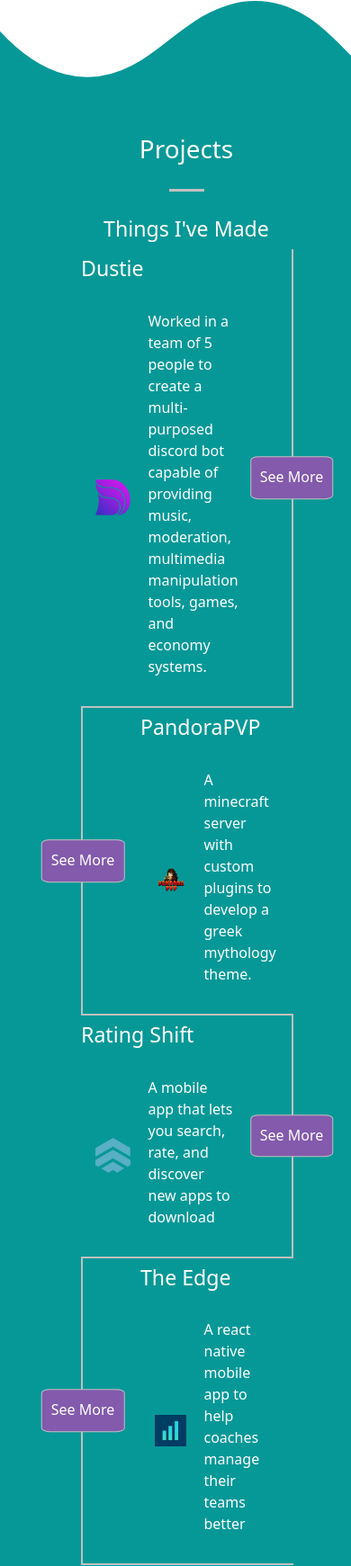
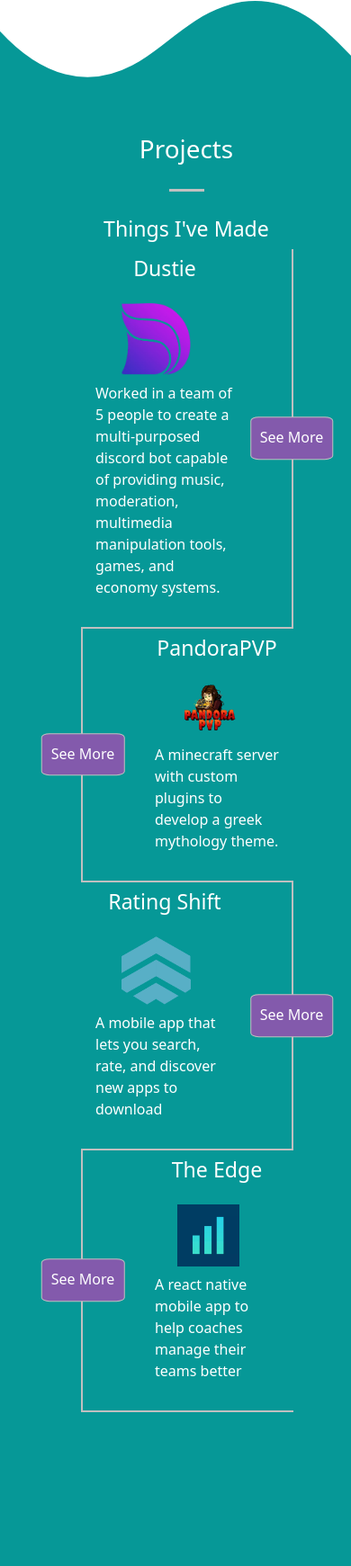
Before and after one commit to danield33/personal_portfolio_website, a PHP site: page / in a window 390 px wide. Shown: the part 2310-4051 px from the top of the page at 90% size. After the commit the page ends 3880 px from the top, so only its background shows below. Run offline with PHP 8.4, Linux system fonts and the light colour scheme; some libraries are stand-ins or nearby versions.

Commit message:
add list shrinking by putting image on top

```diff
--- a/index.html
+++ b/index.html
@@ -164,10 +164,10 @@
 
     <template id="timeline-item-template">
         <div class="zigzag-timeline__item">
-            <div class="fly-in">
-                <h3 class="text-white" id="timeline-item-title"></h3>
+            <div class="fly-in d-md-block d-flex flex-column ">
+                <h3 class="text-white align-self-center" id="timeline-item-title"></h3>
                 <a class="btn btn-outline-light zigzag-timeline__milestone">See More</a>
-                <div class="d-flex flex-row align-items-center p-3">
+                <div class="d-flex flex-column flex-md-row align-items-center p-3">
                     <img src=""
                          class="image-short-description"
                          alt=""
--- a/scripts/populateExperience.js
+++ b/scripts/populateExperience.js
@@ -41,7 +41,7 @@ function populateExperience() {
 
         const clonedItem = $timelineItem.contents().clone();
 
-        clonedItem.children(0).attr('class', 'fly-in ' + (i % 2 === 0 ? 'right' : 'left'));
+        clonedItem.children(0).addClass((i % 2 === 0 ? 'right' : 'left'))//.attr('class', 'fly-in ' + (i % 2 === 0 ? 'right' : 'left' + clonedItem.children(0).classList));
 
         const $timeline = $('#timeline');
         const timelineItemTitle = clonedItem.find('#timeline-item-title');
--- a/styles/imageStyles.css
+++ b/styles/imageStyles.css
@@ -4,3 +4,9 @@
     margin-right: 20px;
 
 }
+
+@media(max-width: 768px){
+    .image-short-description{
+        width: 50%;
+    }
+}
```
